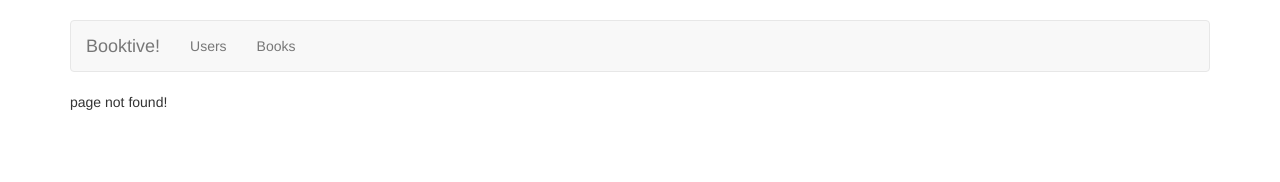
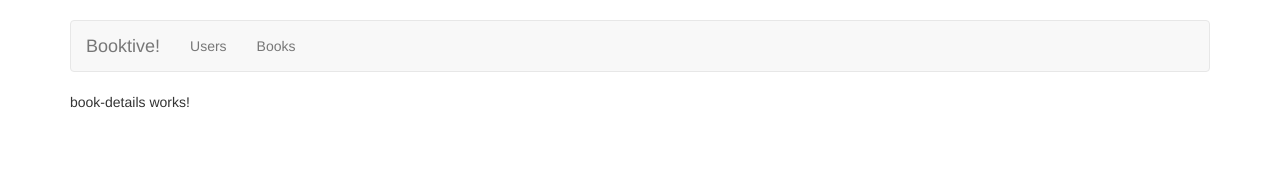
Before and after one commit to ArturJar/library, an Angular app: page /book/1 in a window 1280 px wide. Before the commit this address had no page. Shown: the top 182 px of the page. Built offline with nearby package versions, Linux system fonts and the light colour scheme.

Commit message:
Add book details component

```diff
--- a/src/app/app.module.ts
+++ b/src/app/app.module.ts
@@ -5,7 +5,7 @@ import { HttpModule } from '@angular/http';
 import { RouterModule, Routes } from '@angular/router';
 
 import { UserModule, UserListComponent } from './user/user.module';
-import { BookModule, BookListComponent } from './book/book.module';
+import { BookModule, BookListComponent, BookDetailsComponent } from './book/book.module';
 
 import { AppComponent } from './app.component';
 import { NavBarComponent } from './nav-bar/nav-bar.component';
@@ -14,6 +14,7 @@ import { PageNotFoundComponent } from './page-not-found/page-not-found.component
 const APPROUTES: Routes = [
   { path: 'users', component: UserListComponent },
   { path: 'books', component: BookListComponent },
+  { path: 'book/:id', component: BookDetailsComponent },
   { path: '', redirectTo: '/users', pathMatch: 'full' },
   { path: '**', component: PageNotFoundComponent }
 ];
--- /dev/null
+++ b/src/app/book/book-details/book-details.component.html
@@ -0,0 +1,3 @@
+<p>
+  book-details works!
+</p>
--- /dev/null
+++ b/src/app/book/book-details/book-details.component.ts
@@ -0,0 +1,15 @@
+import { Component, OnInit } from '@angular/core';
+
+@Component({
+  selector: 'app-book-details',
+  templateUrl: './book-details.component.html',
+  styleUrls: ['./book-details.component.css']
+})
+export class BookDetailsComponent implements OnInit {
+
+  constructor() { }
+
+  ngOnInit() {
+  }
+
+}
--- a/src/app/book/book.module.ts
+++ b/src/app/book/book.module.ts
@@ -3,15 +3,18 @@ import { CommonModule } from '@angular/common';
 
 import { BookListComponent } from './book-list/book-list.component';
 import { BookService } from './book.service';
+import { BookDetailsComponent } from './book-details/book-details.component';
 
 export * from './book-list/book-list.component';
+export * from './book-details/book-details.component';
 
 @NgModule({
   imports: [
     CommonModule
   ],
   declarations: [
-    BookListComponent
+    BookListComponent,
+    BookDetailsComponent
   ],
   exports: [
     BookListComponent
```
Also changed, not shown: src/app/book/book-details/book-details.component.css (added), 1 other file (tests, documents, lock files or other folders).
